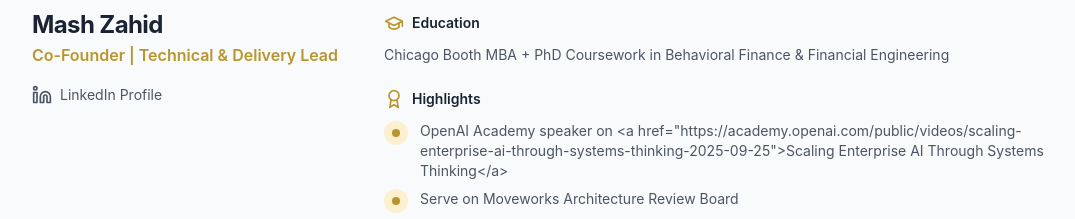
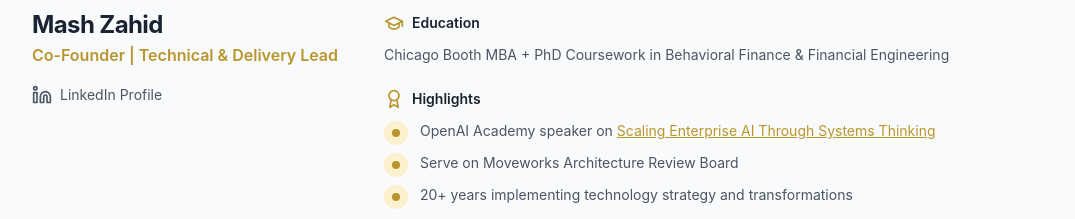
Before and after one commit to MashZ/ai-cyber-insurance, a React (Vite) app: page /about in a window 1280 px wide. Shown: the part 2080-2299 px from the top of the page, without its empty margins (96-1171 px from the left). Built offline with nearby package versions, Linux system fonts and the light colour scheme.

Commit message:
Fix: About page placeholder pictures

```diff
--- a/src/pages/About.tsx
+++ b/src/pages/About.tsx
@@ -5,7 +5,7 @@ export default function About() {
     {
       name: 'Mash Zahid',
       role: 'Co-Founder | Technical & Delivery Lead',
-      image: 'https://media.licdn.com/dms/image/v2/D4E03AQFo9jMgcRxRhg/profile-displayphoto-shrink_400_400/profile-displayphoto-shrink_400_400/0/1737169519962?e=1742428800&v=beta&t=F5GHg0kQcUQ7oL5yKGAbBL_84PsbICclqWbap4HYCfg',
+      image: 'https://images.unsplash.com/photo-1472099645785-5658abf4ff4e?w=400&h=400&fit=crop',
       bio: 'Global AI Enablement and Operations Strategy leader with extensive experience implementing enterprise and work automation systems. Most recently led AI initiatives at General Motors, including the AskGM chatbot integration with ServiceNow and Workday systems. Former IBM Associate Partner and KPMG consultant with expertise spanning automotive, energy utilities, telecom, and biotech sectors.',
       expertise: [
         'Agentic AI Architecture & Implementation',
@@ -16,7 +16,13 @@ export default function About() {
       education: 'Chicago Booth MBA + PhD Coursework in Behavioral Finance & Financial Engineering',
       linkedin: 'https://www.linkedin.com/in/mashz',
       highlights: [
-        'OpenAI Academy speaker on <a href="https://academy.openai.com/public/videos/scaling-enterprise-ai-through-systems-thinking-2025-09-25">Scaling Enterprise AI Through Systems Thinking</a>',
+        {
+          text: 'OpenAI Academy speaker on ',
+          link: {
+            url: 'https://academy.openai.com/public/videos/scaling-enterprise-ai-through-systems-thinking-2025-09-25',
+            text: 'Scaling Enterprise AI Through Systems Thinking'
+          }
+        },
         'Serve on Moveworks Architecture Review Board',
         '20+ years implementing technology strategy and transformations',
       ],
@@ -24,7 +30,7 @@ export default function About() {
     {
       name: 'Reddhi Mitra',
       role: 'Co-Founder | Commercial & Operations Lead',
-      image: 'https://media.licdn.com/dms/image/v2/C5603AQHZurls28MIBw/profile-displayphoto-shrink_400_400/profile-displayphoto-shrink_400_400/0/1549586379101?e=1742428800&v=beta&t=BS7cVdjDU5hDiV46HviXnIVsESX4MxYWWyCyc0Z_alY',
+      image: 'https://images.unsplash.com/photo-1507003211169-0a1dd7228f2d?w=400&h=400&fit=crop',
       bio: '20-year veteran management consultant and operating executive with deep insurance industry expertise from FTI Consulting. Brings critical experience in cyber security risk assessment, having worked with insurance carriers on underwriting frameworks for cyber policies. Former IBM Associate Partner focused on Industry Transformation and Enterprise Strategy, with additional experience at AT&T driving large-scale business transformations.',
       expertise: [
         'Insurance Risk Assessment & Underwriting',
@@ -203,14 +209,30 @@ export default function About() {
                           <h4 className="text-sm font-semibold text-primary-800">Highlights</h4>
                         </div>
                         <ul className="space-y-2">
-                          {founder.highlights.map((highlight) => (
-                            <li key={highlight} className="flex items-start gap-x-3">
+                          {founder.highlights.map((highlight, index) => (
+                            <li key={typeof highlight === 'string' ? highlight : index} className="flex items-start gap-x-3">
                               <div className="flex-none">
                                 <div className="h-6 w-6 rounded-full bg-accent-100 flex items-center justify-center">
                                   <div className="h-2 w-2 rounded-full bg-accent-600" />
                                 </div>
                               </div>
-                              <span className="text-sm text-gray-600">{highlight}</span>
+                              <span className="text-sm text-gray-600">
+                                {typeof highlight === 'string' ? (
+                                  highlight
+                                ) : (
+                                  <>
+                                    {highlight.text}
+                                    <a
+                                      href={highlight.link.url}
+                                      target="_blank"
+                                      rel="noopener noreferrer"
+                                      className="text-accent-600 hover:text-accent-700 underline"
+                                    >
+                                      {highlight.link.text}
+                                    </a>
+                                  </>
+                                )}
+                              </span>
                             </li>
                           ))}
                         </ul>
```
Also changed, not shown: 2 other files (tests, documents, lock files or other folders).
